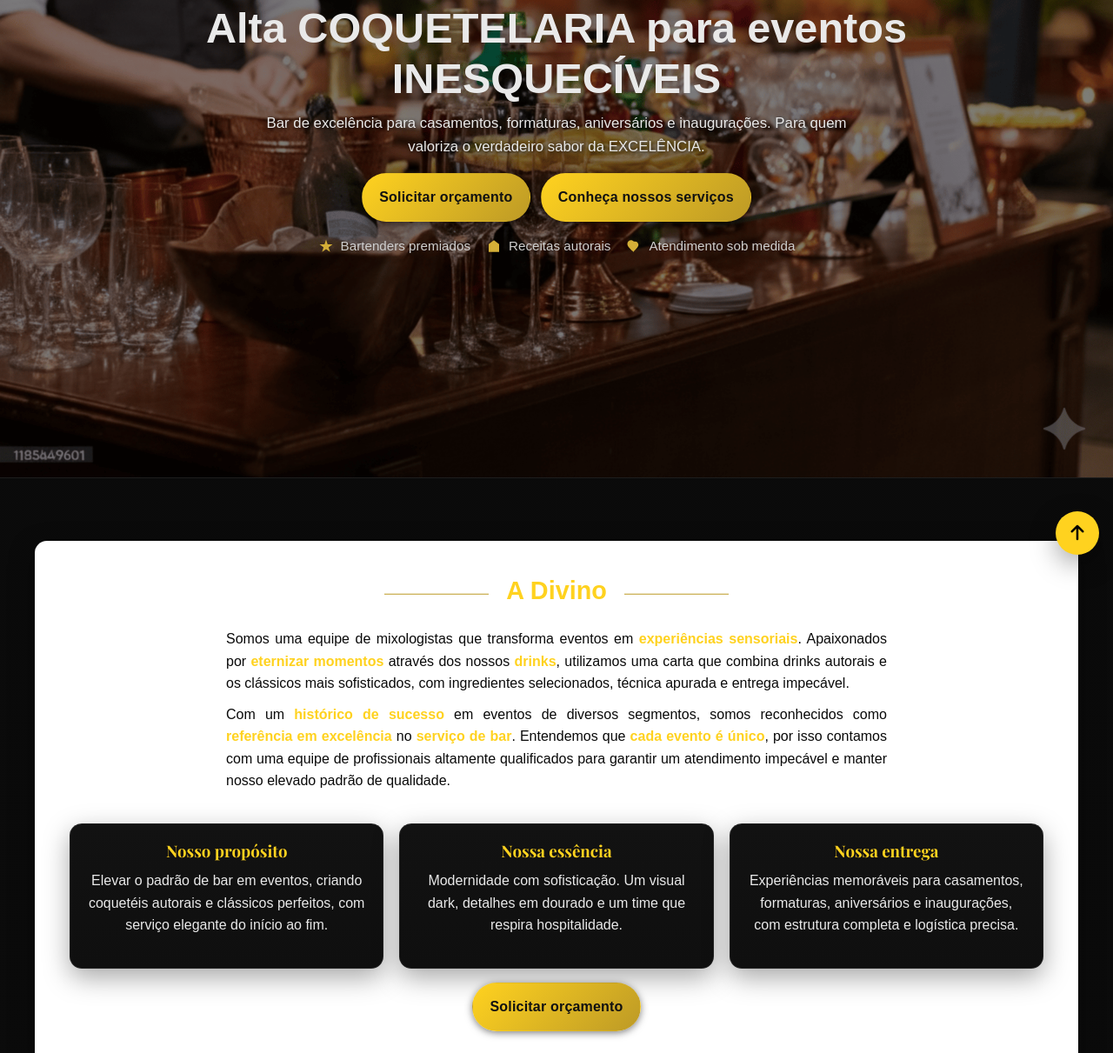
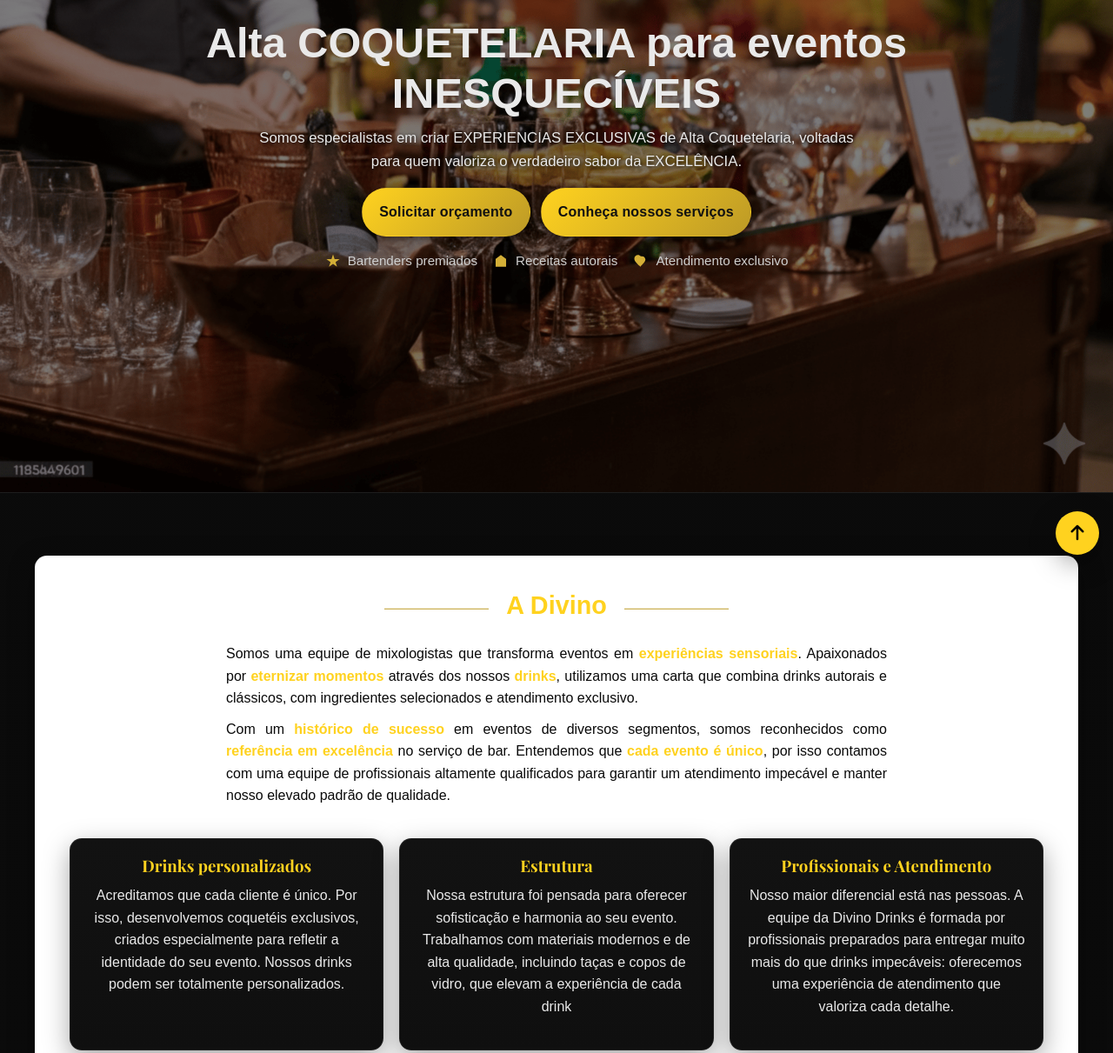
Before and after one commit to FelipeLeal92/Divino_drinks, a website: page public/index.html in a window 1280 px wide. Shown: the part 322-1533 px from the top of the page at 87% size. Drawn offline with nearby package versions, Linux system fonts and the light colour scheme.

Commit message:
Ultimas modificações feitas no projeto

```diff
--- a/public/index.html
+++ b/public/index.html
@@ -65,7 +65,7 @@
           <li><a href="#quem-somos">A Divino</a></li>
           <li><a href="#homes">Serviços</a></li>
           <li><a href="#diferenciais">Diferenciais</a></li>
-          <li class="logo"><img src="imagens/Logo/logo.svg" alt="Logo Divino Drinks"></li> <!-- espaço para a logo -->
+          <li class="logo"><img src="imagens/Logo/logo5.png" alt="Logo Divino Drinks"></li> <!-- espaço para a logo -->
           <li><a href="#depoimentos">Depoimentos</a></li>
           <li><a href="#galeria">Galeria</a></li>
           <li><a href="#contato">Contato</a></li>
@@ -82,7 +82,7 @@
   <div class="container hero-inner">
     <div class="hero-content">
       <h1>Alta COQUETELARIA para eventos INESQUECÍVEIS</h1>
-      <p>Bar de excelência para casamentos, formaturas, aniversários e inaugurações. Para quem valoriza o verdadeiro sabor da EXCELÊNCIA.</p>
+      <p>Somos especialistas em criar EXPERIENCIAS EXCLUSIVAS de Alta Coquetelaria, voltadas para quem valoriza o verdadeiro sabor da EXCELÊNCIA.</p>
       <div class="hero-ctas">
         <a href="#contato" class="btn btn-primary">Solicitar orçamento</a>
         <a href="#homes" class="btn btn-outline">Conheça nossos serviços</a>
@@ -104,7 +104,7 @@
           <svg width="18" height="18" viewBox="0 0 24 24" aria-hidden="true">
             <path fill="#D4AF37" d="M12 21.35l-1.45-1.32C5.4 15.36 2 12.28 2 8.5A5.5 5.5 0 0 1 7.5 3c1.74 0 3.41.81 4.5 2.09A6.03 6.03 0 0 1 19 9.5c0 3.78-3.4 6.86-8.55 11.54L12 21.35z"/>
           </svg>
-          <span>Atendimento sob medida</span>
+          <span>Atendimento exclusivo</span>
         </li>
       </ul>
     </div>
@@ -118,27 +118,26 @@
         <h2>A Divino</h2>
         <p>
           Somos uma equipe de mixologistas que transforma eventos em <strong>experiências sensoriais</strong>. Apaixonados por
-          <strong>eternizar momentos</strong> através dos nossos <strong>drinks</strong>, utilizamos uma carta que combina drinks autorais e os clássicos mais sofisticados, com ingredientes selecionados, técnica apurada e entrega impecável.
+          <strong>eternizar momentos</strong> através dos nossos <strong>drinks</strong>, utilizamos uma carta que combina drinks autorais e clássicos, com ingredientes selecionados e atendimento exclusivo.
         </p>
 
         <p>
-          Com um <strong>histórico de sucesso</strong> em eventos de diversos segmentos, somos reconhecidos como <strong>referência em excelência</strong> no
-          <strong>serviço de bar</strong>. Entendemos que <strong>cada evento é único</strong>, por isso contamos com uma equipe de profissionais altamente qualificados para garantir um atendimento impecável e manter nosso elevado padrão de qualidade.
+          Com um <strong>histórico de sucesso</strong> em eventos de diversos segmentos, somos reconhecidos como <strong>referência em excelência</strong> no serviço de bar. Entendemos que <strong>cada evento é único</strong>, por isso contamos com uma equipe de profissionais altamente qualificados para garantir um atendimento impecável e manter nosso elevado padrão de qualidade.
         </p>
 
       </div>
       <div class="about-grid">
         <div class="about-card">
-          <h3>Nosso propósito</h3>
-          <p>Elevar o padrão de bar em eventos, criando coquetéis autorais e clássicos perfeitos, com serviço elegante do início ao fim.</p>
+          <h3>Drinks personalizados</h3>
+          <p>Acreditamos que cada cliente é único. Por isso, desenvolvemos coquetéis exclusivos, criados especialmente para refletir a identidade do seu evento. Nossos drinks podem ser totalmente personalizados.</p>
         </div>
         <div class="about-card">
-          <h3>Nossa essência</h3>
-          <p>Modernidade com sofisticação. Um visual dark, detalhes em dourado e um time que respira hospitalidade.</p>
+          <h3>Estrutura</h3>
+          <p>Nossa estrutura foi pensada para oferecer sofisticação e harmonia ao seu evento. Trabalhamos com materiais modernos e de alta qualidade, incluindo taças e copos de vidro, que elevam a experiência de cada drink</p>
         </div>
         <div class="about-card">
-          <h3>Nossa entrega</h3>
-          <p>Experiências memoráveis para casamentos, formaturas, aniversários e inaugurações, com estrutura completa e logística precisa.</p>
+          <h3>Profissionais e Atendimento</h3>
+          <p>Nosso maior diferencial está nas pessoas. A equipe da Divino Drinks é formada por profissionais preparados para entregar muito mais do que drinks impecáveis: oferecemos uma experiência de atendimento que valoriza cada detalhe.</p>
         </div>
       </div>
 
@@ -162,7 +161,7 @@
           </div>
           <h3>COQUETELARIA DE LUXO</h3>
           <p>Nossa Alta Coquetelaria apresenta uma seleção impecável de drinks exclusivos, combinando sabor, criatividade e uma apresentação que impressiona a todos.</p>
-          <p><strong>Utilizamos peças de alto padrão em prata, cobre e cristal, garantindo que a experiência visual seja tão marcante quanto o sabor de cada drink.</strong></p>
+          <p><strong>Utilizamos peças de alto padrão, garantindo que a experiência visual seja tão marcante quanto o sabor de cada drink.</strong></p>
           <div class="hero-ctas">
             <a href="#contato" class="btn btn-primary">Solicitar orçamento</a>
           </div>
@@ -206,8 +205,7 @@
       </div>
     </div>
   </section>
-
-  <!-- Diferenciais -->
+<!---   Diferenciais
   <section class="section features" id="diferenciais" aria-label="Diferenciais">
     <div class="container">
       <div class="section-header">
@@ -236,6 +234,7 @@
         <a href="#contato" class="btn btn-primary">Solicitar orçamento</a>
     </div>
   </section>
+--->
 
   <!-- Depoimentos -->
 <section class="section testimonials" id="depoimentos" aria-label="Depoimentos de clientes">
--- a/public/script.js
+++ b/public/script.js
@@ -40,13 +40,13 @@
     { src: "imagens/large/large_drink3.webp", alt: "Foto 1 - Drinks" },
     { src: "imagens/large/large_drink2.webp", alt: "Foto 2 - Bar Clássico" },
     { src: "imagens/large/large_drink1.webp", alt: "Foto 3 - Bar Clássico" },
-    { src: "imagens/large/large_drink4.webp", alt: "Foto 3 - Bar Clássico" }
+    { src: "imagens/large/large_drink4.webp", alt: "Foto 3 - Bar Clássico" },
+    { src: "imagens/large/large_drink5.webp", alt: "Foto 3 - Bar Clássico" },
   ],
   2: [
     { src: "imagens/large/large_placa.webp", alt: "Foto 1 - Drinks Autorais" },
     { src: "imagens/large/large_tacas1.webp", alt: "Foto 2 - Drinks Autorais" },
     { src: "imagens/large/large_tacas2.webp", alt: "Foto 3 - Drinks Autorais" },
-    { src: "imagens/large/large_balcao.webp", alt: "Foto 3 - Drinks Autorais" },
     { src: "imagens/large/large_balcao2.webp", alt: "Foto 3 - Drinks Autorais" },
     { src: "imagens/large/large_tacas3.webp", alt: "Foto 3 - Drinks Autorais" },
   ],
```
Also changed, not shown: public/imagens/Depoimento/depoimento1.webp, public/imagens/Depoimento/depoimento2.jpeg (added), public/imagens/Depoimento/depoimento2.webp, public/imagens/large/large_balcao.webp (deleted), public/imagens/large/large_drink5.webp (added), public/imagens/large/large_tacas1.webp, public/imagens/large/large_tacas2.webp.
